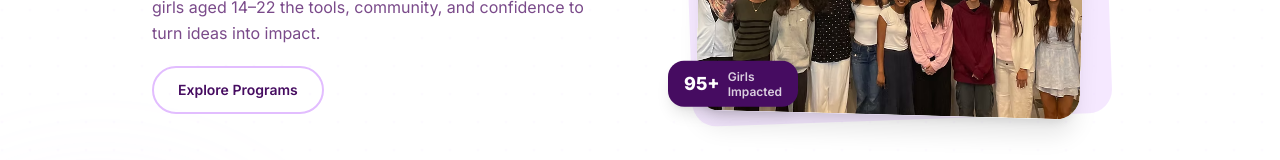
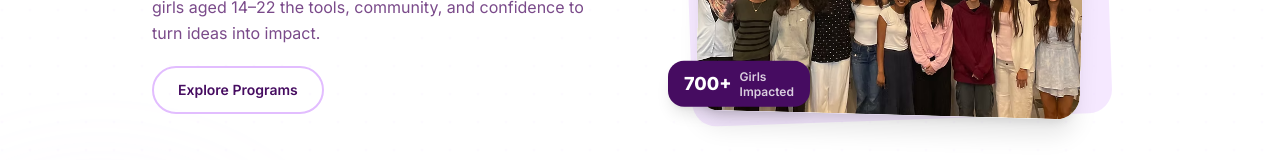
Before and after one commit to girlswhoinnovate/gwin_website, a Next.js app: page / in a window 1280 px wide. Shown: the part 496-656 px from the top of the page. Built offline with nearby package versions, Linux system fonts and the light colour scheme.

Commit message:
Updated badge to 700 impact

```diff
--- a/components/Hero.tsx
+++ b/components/Hero.tsx
@@ -207,7 +207,7 @@ export default function Hero() {
             }}
             whileHover={{ scale: 1.06 }}
           >
-            <span className="text-lg font-extrabold text-white">95+</span>
+            <span className="text-lg font-extrabold text-white">700+</span>
             <span className="text-xs font-semibold leading-tight text-white opacity-80">Girls<br />Impacted</span>
           </motion.div>
 
```
